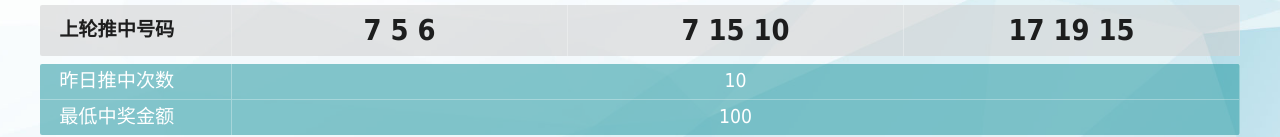
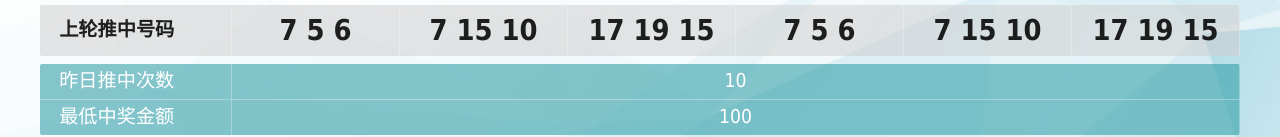
Before and after one commit to tang7h/jiajiaying, a plain HTML site: page index.html in a window 1280 px wide. Shown: the part 409-546 px from the top of the page. Drawn offline with Linux system fonts and the light colour scheme; no server answers.

Commit message:
推中号码添加到6组

```diff
--- a/index.html
+++ b/index.html
@@ -45,6 +45,9 @@
 		<div class="card gray">
 			<div class="row row-data">
 				<div class="cell row-header">上轮推中号码</div>
+				<div class="cell data guessed">7 5 6</div>
+				<div class="cell data guessed">7 15 10</div>
+				<div class="cell data guessed">17 19 15</div>
 				<div class="cell data guessed">7 5 6</div>
 				<div class="cell data guessed">7 15 10</div>
 				<div class="cell data guessed">17 19 15</div>
@@ -127,7 +130,7 @@
 			for(var i in [0,1,2,3,4,5]){
 				document.getElementsByClassName('recommend')[i].innerHTML = data.F[i].join(', ')
 			}
-			for(var i in [0,1,2]){
+			for(var i in [0,1,2,3,4,5]){
 				document.getElementsByClassName('guessed')[i].innerHTML = data.num[i]
 			}
 			document.getElementsByClassName('guessed-times')[0].innerHTML = data.sum[0]
```
